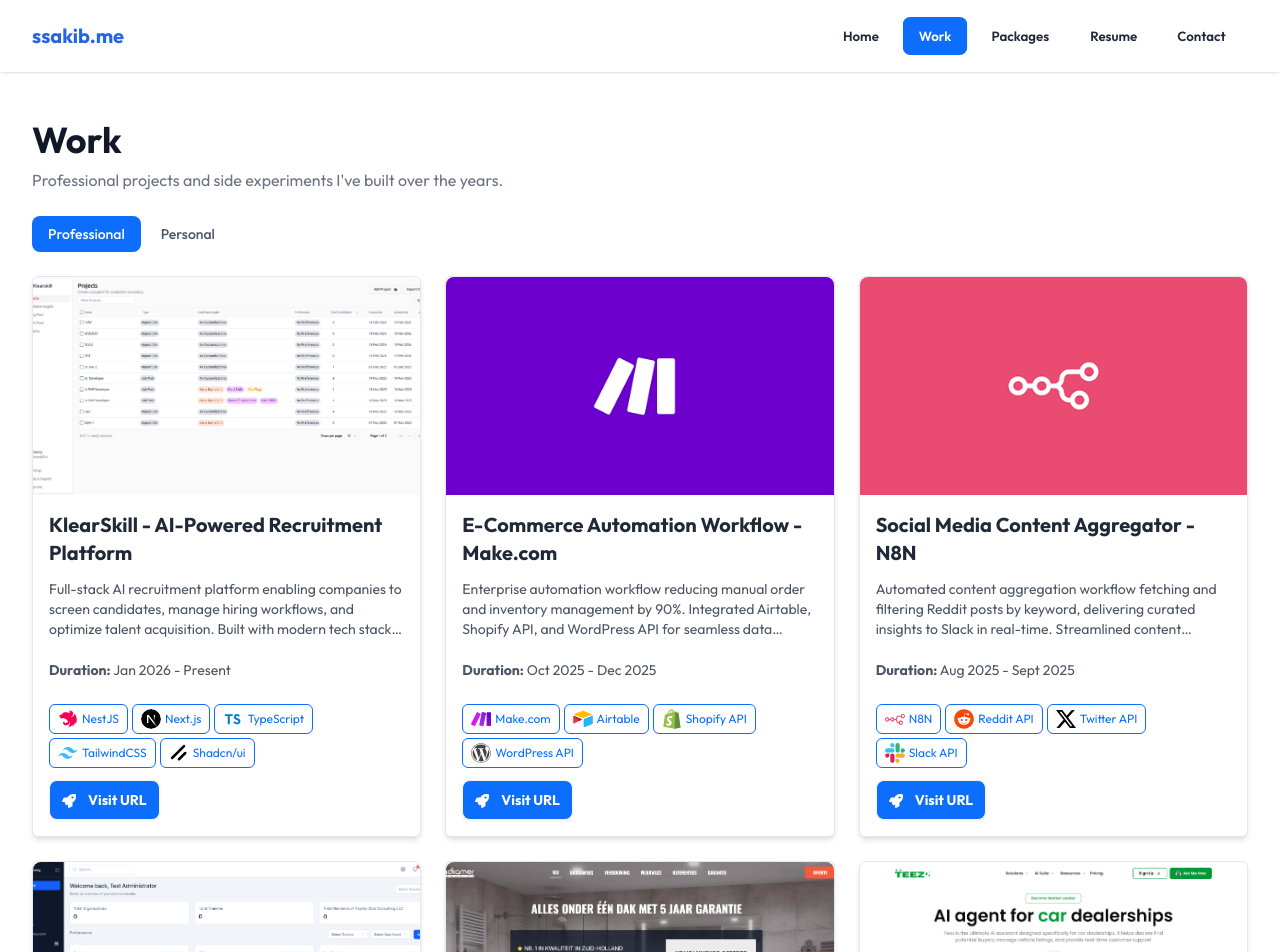
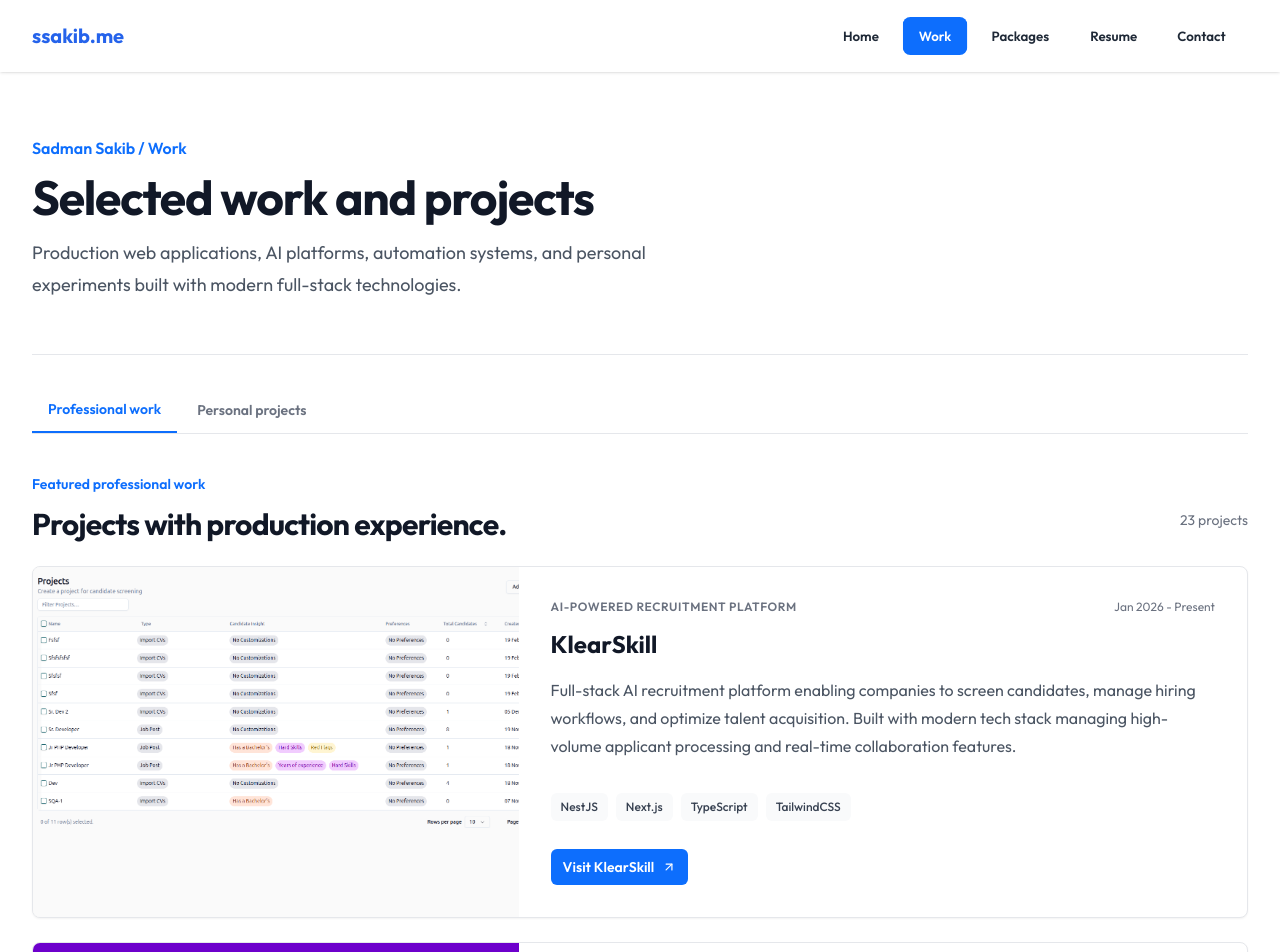
Before and after one commit to ssakib4040/nextjs-portfolio, a Next.js app: page /work in a window 1280 px wide. Shown: the top 952 px of the page. Built offline with nearby package versions, Linux system fonts and the light colour scheme.

Commit message:
feat: enhance Work page layout and content; improve project presentation and add new components

```diff
--- a/app/work/page.tsx
+++ b/app/work/page.tsx
@@ -1,107 +1,212 @@
 "use client";
 
-import { useState, Suspense } from "react";
-import PortfolioCard from "@/components/portfolio-card";
-import { portfolios } from "@/static/professional";
+import Image from "next/image";
+import Link from "next/link";
+import { useState } from "react";
+import { FiArrowUpRight, FiGithub } from "react-icons/fi";
+
 import { portfolioList } from "@/static/personal";
-import { skills } from "@/static/professional";
+import { portfolios, skills } from "@/static/professional";
 
 type Tab = "professional" | "personal";
+
+const featuredProfessional = portfolios.slice(0, 6);
+const additionalProfessional = portfolios.slice(6);
 
 export default function WorkPage() {
   const [activeTab, setActiveTab] = useState<Tab>("professional");
 
-  function getPortfolioTags(tagNames: string[] | undefined) {
-    return (
-      tagNames?.map(
-        (tagName) =>
-          skills.find((skill) => skill.name === tagName) || {
-            name: tagName,
-            image: undefined,
-          },
-      ) || []
-    );
-  }
+  return (
+    <div className="mx-auto max-w-7xl px-6 pb-20 pt-10 sm:px-8 lg:px-8 lg:pt-16">
+      <header className="border-b border-gray-200 pb-10">
+        <p className="text-base font-semibold text-[#0D6EFD]">Sadman Sakib / Work</p>
+        <h1 className="mt-3 text-4xl font-bold tracking-tight text-gray-900 sm:text-5xl">Selected work and projects</h1>
+        <p className="mt-4 max-w-2xl text-lg leading-8 text-gray-600">
+          Production web applications, AI platforms, automation systems, and personal experiments built with modern full-stack technologies.
+        </p>
+      </header>
 
-  return (
-    <div className="max-w-7xl mx-auto px-6 pt-6 lg:pt-12 pb-20 lg:px-8">
-      <h1 className="text-3xl sm:text-4xl font-bold text-gray-900">Work</h1>
-      <p className="mt-2 text-gray-500">
-        Professional projects and side experiments I&apos;ve built over the
-        years.
-      </p>
-
-      <div className="mt-6 flex items-center gap-1">
+      <div className="mt-8 flex gap-1 border-b border-gray-200" role="tablist" aria-label="Project type">
         <button
+          id="professional-tab"
+          type="button"
+          role="tab"
+          aria-selected={activeTab === "professional"}
+          aria-controls="professional-projects"
           onClick={() => setActiveTab("professional")}
-          className={`px-4 py-2 text-sm font-medium rounded-lg transition-colors ${
-            activeTab === "professional"
-              ? "bg-[#0D6EFD] text-white"
-              : "text-gray-600 hover:text-gray-900 hover:bg-gray-100"
-          }`}
+          className={`rounded-t-md px-4 py-3 text-sm font-semibold transition ${activeTab === "professional" ? "border-b-2 border-[#0D6EFD] text-[#0D6EFD]" : "text-gray-500 hover:bg-gray-50 hover:text-gray-900"}`}
         >
-          Professional
+          Professional work
         </button>
         <button
+          id="personal-tab"
+          type="button"
+          role="tab"
+          aria-selected={activeTab === "personal"}
+          aria-controls="personal-projects"
           onClick={() => setActiveTab("personal")}
-          className={`px-4 py-2 text-sm font-medium rounded-lg transition-colors ${
-            activeTab === "personal"
-              ? "bg-[#0D6EFD] text-white"
-              : "text-gray-600 hover:text-gray-900 hover:bg-gray-100"
-          }`}
+          className={`rounded-t-md px-4 py-3 text-sm font-semibold transition ${activeTab === "personal" ? "border-b-2 border-[#0D6EFD] text-[#0D6EFD]" : "text-gray-500 hover:bg-gray-50 hover:text-gray-900"}`}
         >
-          Personal
+          Personal projects
         </button>
       </div>
 
-      <Suspense fallback={<SuspenseFallback />}>
-        {activeTab === "professional" ? (
-          <div className="grid xl:grid-cols-3 md:grid-cols-2 grid-cols-1 gap-6 mt-6">
-            {portfolios.map((portfolio, i) => (
-              <PortfolioCard
-                key={i}
-                title={portfolio.title}
-                description={portfolio.description}
-                image={portfolio.image}
-                tags={getPortfolioTags(portfolio.tags)}
-                duration={portfolio.duration}
-                sourceUrl={portfolio.source}
-                sourceLabel="Visit URL"
-              />
+      {activeTab === "professional" ? (
+        <section id="professional-projects" role="tabpanel" aria-labelledby="professional-tab" aria-label="Professional projects" className="pt-10">
+          <div className="mb-6 flex items-end justify-between gap-4">
+            <div>
+              <p className="text-sm font-semibold text-[#0D6EFD]">Featured professional work</p>
+              <h2 className="mt-2 text-3xl font-bold tracking-tight text-gray-900">Projects with production experience.</h2>
+            </div>
+            <p className="text-sm text-gray-500">{portfolios.length} projects</p>
+          </div>
+          <div className="space-y-6">
+            {featuredProfessional.map((project) => (
+              <FeaturedProject key={project.title} project={project} />
             ))}
           </div>
-        ) : (
-          <div className="grid xl:grid-cols-3 md:grid-cols-2 grid-cols-1 gap-6 mt-6">
-            {portfolioList.map((portfolio, i) => (
-              <PortfolioCard
-                key={i}
-                title={portfolio.title}
-                description={portfolio.description}
-                image={portfolio.image}
-                tags={portfolio.tags?.map((t) => ({ name: t })) || []}
-                sourceUrl={portfolio.source}
-                sourceLabel="View Source"
-                demoUrl={portfolio.demo}
-              />
+          <div className="mt-16 border-t border-gray-200 pt-10">
+            <p className="text-sm font-semibold text-[#0D6EFD]">Additional professional work</p>
+            <div className="mt-4 divide-y divide-gray-200 border-y border-gray-200">
+              {additionalProfessional.map((project) => (
+                <CompactProject key={project.title} project={project} />
+              ))}
+            </div>
+          </div>
+        </section>
+      ) : (
+        <section id="personal-projects" role="tabpanel" aria-labelledby="personal-tab" aria-label="Personal projects" className="pt-10">
+          <div className="mb-6">
+            <p className="text-sm font-semibold text-[#0D6EFD]">Personal projects</p>
+            <h2 className="mt-2 text-3xl font-bold tracking-tight text-gray-900">Experiments, interfaces, and open-source work.</h2>
+          </div>
+          <div className="space-y-4">
+            {portfolioList.map((project) => (
+              <CompactPersonalProject key={project.title} project={project} />
             ))}
           </div>
-        )}
-      </Suspense>
+        </section>
+      )}
     </div>
   );
 }
 
-function SuspenseFallback() {
+function FeaturedProject({ project }: { project: (typeof portfolios)[number] }) {
+  const [name, type] = project.title.split(" - ");
+  const visibleSkills = project.tags?.slice(0, 4).map((tag) => skills.find((skill) => skill.name === tag)?.name || tag) || [];
+  const isPrivate = project.source === "#";
+
   return (
-    <div className="grid 2xl:grid-cols-3 xl:grid-cols-2 lg:grid-cols-1 grid-cols-1 gap-6 mt-8">
-      {Array(6)
-        .fill(0)
-        .map((_, i) => (
-          <div
-            className="bg-gray-200 border rounded-md overflow-hidden animate-pulse h-64"
-            key={i}
-          />
-        ))}
-    </div>
+    <article className="overflow-hidden rounded-lg border border-gray-200 bg-white shadow-sm md:flex">
+      <div className="relative aspect-video w-full bg-gray-100 md:aspect-auto md:min-h-[250px] md:w-2/5">
+        <Image src={project.image} alt={`${name} project preview`} fill sizes="(max-width: 768px) 100vw, 40vw" className="object-cover" />
+      </div>
+      <div className="flex flex-1 flex-col p-6 sm:p-8">
+        <div className="flex items-start justify-between gap-4">
+          <div>
+            <p className="text-xs font-semibold uppercase tracking-wider text-gray-500">{type || "Professional project"}</p>
+            <h3 className="mt-2 text-2xl font-bold text-gray-900">{name}</h3>
+          </div>
+          <span className="shrink-0 text-xs text-gray-500">{project.duration}</span>
+        </div>
+        <p className="mt-4 max-w-2xl leading-7 text-gray-600">{project.description}</p>
+        <div className="mt-5 flex flex-wrap gap-2">
+          {visibleSkills.map((skill) => (
+            <span key={skill} className="rounded-md bg-gray-50 px-2.5 py-1.5 text-xs font-medium text-gray-700">
+              {skill}
+            </span>
+          ))}
+        </div>
+        <div className="mt-7 flex flex-wrap gap-3">
+          {isPrivate ? (
+            <span
+              title="Live URL is not available for this project"
+              className="inline-flex cursor-not-allowed items-center rounded-md bg-gray-100 px-3 py-2 text-sm font-semibold text-gray-500"
+            >
+              Private client project
+            </span>
+          ) : (
+            <Link
+              href={project.source}
+              target="_blank"
+              rel="noopener noreferrer"
+              className="inline-flex items-center gap-2 rounded-md bg-[#0D6EFD] px-3 py-2 text-sm font-semibold text-white hover:bg-[#0b5ed7]"
+            >
+              Visit {name} <FiArrowUpRight aria-hidden="true" />
+            </Link>
+          )}
+        </div>
+      </div>
+    </article>
   );
 }
+
+function CompactProject({ project }: { project: (typeof portfolios)[number] }) {
+  const [name, type] = project.title.split(" - ");
+  const isPrivate = project.source === "#";
+  return (
+    <article className="flex flex-col gap-3 py-5 sm:flex-row sm:items-center sm:justify-between sm:gap-8">
+      <div className="flex min-w-0 items-center gap-4">
+        <div className="relative h-14 w-24 shrink-0 overflow-hidden rounded-md bg-gray-100">
+          <Image src={project.image} alt={`${name} project preview`} fill sizes="96px" className="object-cover" />
+        </div>
+        <div className="min-w-0">
+        <h3 className="text-lg font-semibold text-gray-900">{name}</h3>
+        <p className="mt-1 text-sm text-gray-500">
+          {type || "Professional project"} <span className="px-2 text-gray-300">/</span> {project.duration}
+        </p>
+        </div>
+      </div>
+      <div className="flex shrink-0 items-center gap-3">
+        {isPrivate ? (
+          <span title="Live URL is not available for this project" className="text-sm font-medium text-gray-400">
+            Private client project
+          </span>
+        ) : (
+          <Link
+            href={project.source}
+            target="_blank"
+            rel="noopener noreferrer"
+            className="inline-flex items-center gap-1 text-sm font-semibold text-[#0D6EFD] hover:underline"
+          >
+            Visit project <FiArrowUpRight aria-hidden="true" />
+          </Link>
+        )}
+      </div>
+    </article>
+  );
+}
+
+function CompactPersonalProject({ project }: { project: (typeof portfolioList)[number] }) {
+  return (
+    <article className="flex flex-col gap-4 border-b border-gray-200 py-5 last:border-b-0 sm:flex-row sm:items-center sm:justify-between sm:gap-8">
+      <div className="flex min-w-0 items-center gap-4">
+        <div className="relative h-14 w-24 shrink-0 overflow-hidden rounded-md bg-gray-100">
+          <Image src={project.image} alt={`${project.title} project preview`} fill sizes="96px" className="object-cover" />
+        </div>
+        <div className="min-w-0">
+          <h3 className="text-lg font-semibold text-gray-900">{project.title}</h3>
+          <p className="mt-1 max-w-2xl text-sm text-gray-600">{project.description}</p>
+        </div>
+      </div>
+      <div className="flex shrink-0 gap-3">
+        <Link
+          href={project.source}
+          target="_blank"
+          rel="noopener noreferrer"
+          className="inline-flex items-center gap-1 text-sm font-semibold text-[#0D6EFD] hover:underline"
+        >
+          <FiGithub aria-hidden="true" /> Source
+        </Link>
+        <Link
+          href={project.demo}
+          target="_blank"
+          rel="noopener noreferrer"
+          className="inline-flex items-center gap-1 text-sm font-semibold text-gray-600 hover:text-gray-900"
+        >
+          Demo <FiArrowUpRight aria-hidden="true" />
+        </Link>
+      </div>
+    </article>
+  );
+}
--- a/static/personal.tsx
+++ b/static/personal.tsx
@@ -14,18 +14,17 @@ export const portfolioList: Portfolio[] = [
       "Collection of reusable Bootstrap components built with React, providing a library of pre-designed UI elements for seamless integration into web projects.",
     tags: ["Next.js", "React.JS", "Bootstrap"],
     image: "/projects/bootstrap-blocks.png",
-    source: "https://bootstrap-blocks.vercel.app/",
-    demo: "https://github.com/ssakib4040/bootstrap-blocks",
+    source: "https://github.com/ssakib4040/bootstrap-blocks",
+    demo: "https://bootstrap-blocks.vercel.app/",
   },
 
   {
     title: "Marketing Agency",
-    description:
-      "Attractive website for a marketing agency, showcasing services and attracting clients with a modern design.",
+    description: "Attractive website for a marketing agency, showcasing services and attracting clients with a modern design.",
     tags: ["Next.js", "React.JS", "TailwindCSS"],
     image: "/projects/marketing-house.png",
-    source: "https://marketing-house.vercel.app",
-    demo: "https://github.com/ssakib4040/marketing-house",
+    source: "https://github.com/ssakib4040/marketing-house",
+    demo: "https://marketing-house.vercel.app",
   },
 
   {
@@ -70,15 +69,7 @@ export const portfolioList: Portfolio[] = [
     image: "/projects/chat-ui.png",
     demo: "https://chat-ui-smoky.vercel.app/",
     source: "https://github.com/ssakib4040/chat-ui",
-    tags: [
-      "HTML 5",
-      "CSS 3",
-      "Flexbox",
-      "Grid",
-      "Tailwind Css",
-      "React js",
-      "Next js",
-    ],
+    tags: ["HTML 5", "CSS 3", "Flexbox", "Grid", "Tailwind Css", "React js", "Next js"],
   },
 
   // {
@@ -151,14 +142,7 @@ export const portfolioList: Portfolio[] = [
     image: "/projects/nextjs-tailwind-auth.png",
     demo: "https://nextjs-tailwind-auth-lake.vercel.app/",
     source: "https://github.com/ssakib4040/nextjs-tailwind-auth",
-    tags: [
-      "HTML 5",
-      "CSS 3",
-      "Tailwind Css",
-      "React js",
-      "Next js",
-      "next-auth",
-    ],
+    tags: ["HTML 5", "CSS 3", "Tailwind Css", "React js", "Next js", "next-auth"],
   },
 
   {
```
